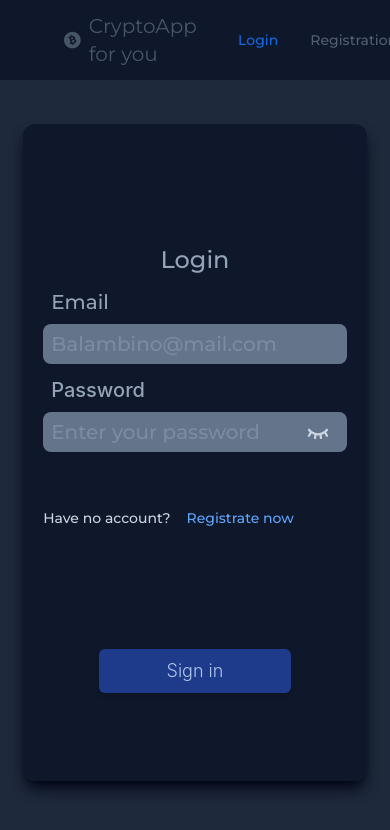
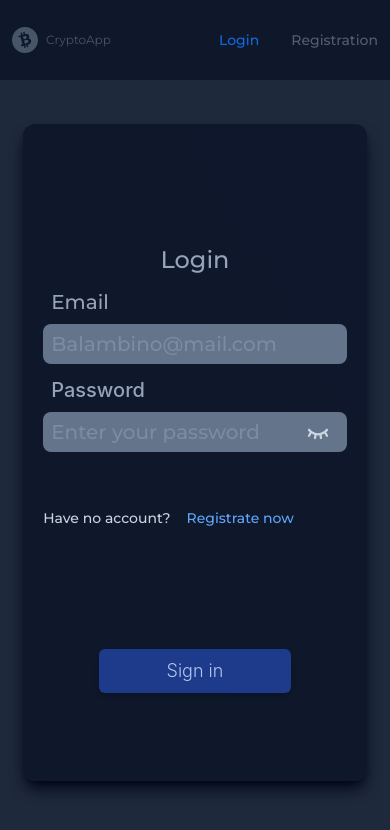
Before and after one commit to Serhieie/Crypto-tutor, a React (Vite) app: page / in a window 390 px wide. Shown: the top 830 px of the page. Built offline with nearby package versions, Linux system fonts and the light colour scheme; what notiflix would draw is missing.

Commit message:
styles: padding

```diff
--- a/src/components/AppLayout/AuthNavigation.tsx
+++ b/src/components/AppLayout/AuthNavigation.tsx
@@ -9,9 +9,12 @@ export const navLinkStyles: string = ` md:text-sm ssm:text-xs md3:text-2xl
 export const AuthNav: React.FC = () => {
   const navStyles = ` text-darkFontDark  ${navLinkStyles} `;
   return (
-    <div className=" flex gap-8 w-full bg-[#0F172A] h-20 px-16 items-center ">
-      <p className="flex items-center gap-2 text-xl font-montserrat font-thin text-slate-600">
-        <SiBitcoincash size={26} /> CryptoApp for you
+    <div className=" flex gap-8 w-full bg-[#0F172A]  md:px-3 h-20 px-16 items-center ">
+      <p
+        className="flex items-center gap-2 md:text-xs text-xl
+      font-montserrat font-thin text-slate-600"
+      >
+        <SiBitcoincash size={26} /> CryptoApp
       </p>
 
       <div className="flex gap-8 ml-auto">
```
